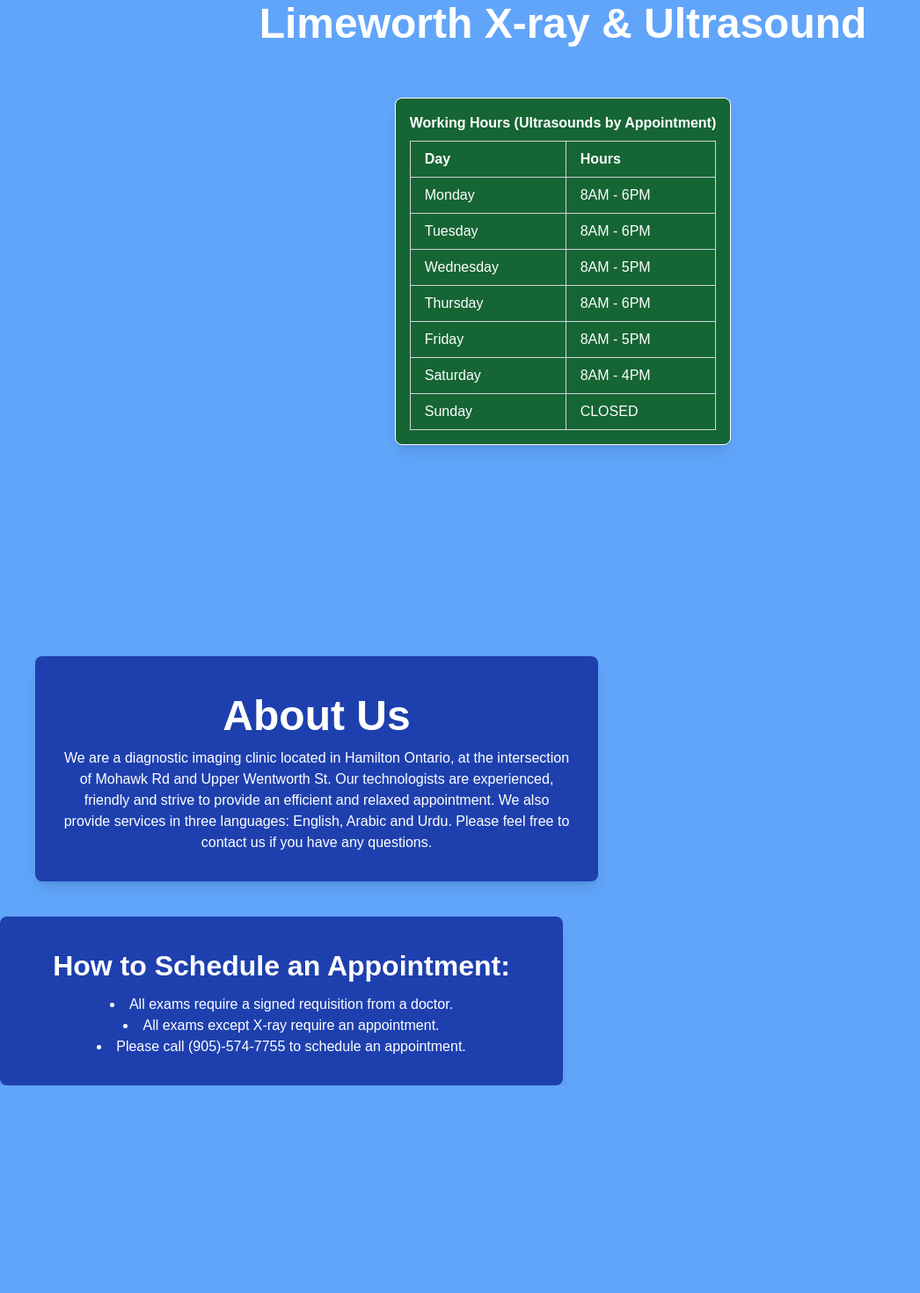
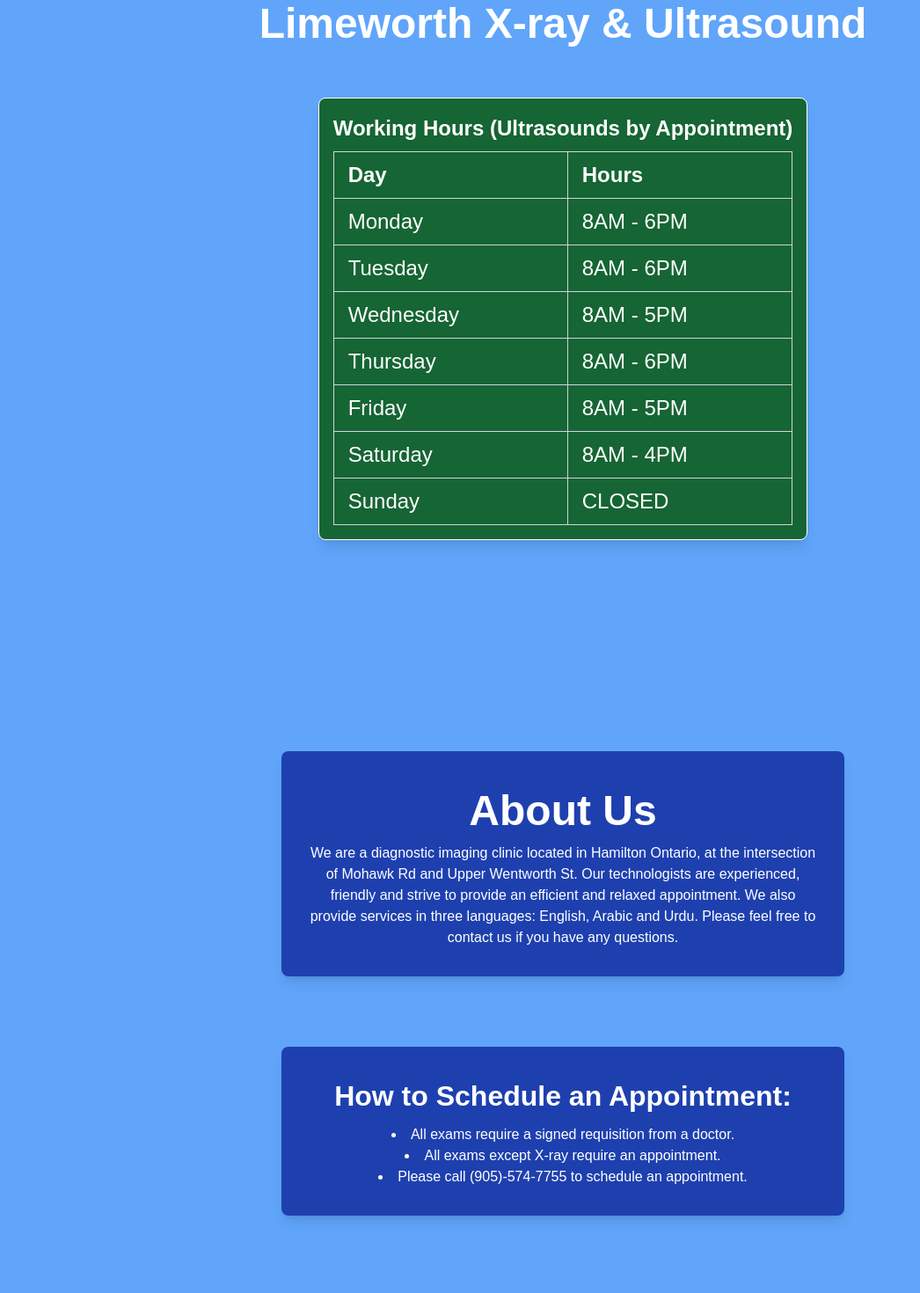
Before and after one commit to AymenS02/Limeworth, a React (Create React App) app: page / in a window 1280 px wide. Shown: the part 260-1730 px from the top of the page at 88% size, without its empty margins (0-1046 px from the left). Built offline with nearby package versions, Linux system fonts and the light colour scheme.

Commit message:
worked on about section alignement

```diff
--- a/src/App.jsx
+++ b/src/App.jsx
@@ -1,7 +1,7 @@
 import React from 'react';
 import Navbar from './components/Navbar.jsx';
 import Home from './components/Home.jsx';
-import About from './components/About.tsx';
+import About from './components/About.jsx';
 import Services from './components/Services.tsx';
 import Contact from './components/Contact.jsx';
 
--- a/src/components/About.tsx
+++ b/src/components/About.jsx
@@ -8,13 +8,13 @@ function About() {
     <div className="font-josefin flex flex-col justify-center items-center pb-[30vh] text-white">
       <Reveal>
         <div
-          className="flex flex-col justify-center items-center text-center m-10 p-8 bg-blue-800 rounded-lg shadow-lg w-[80vh]">
+          className="flex flex-col justify-center items-center text-center p-8 bg-blue-800 rounded-lg shadow-lg mx-[40vh] my-[5vh]">
           <h1 className="text-[6vh] font-bold">About Us</h1>
           <p className="text-[2vh]">We are a diagnostic imaging clinic located in Hamilton Ontario, at the intersection of Mohawk Rd and Upper Wentworth St. Our technologists are experienced, friendly and strive to provide an efficient and relaxed appointment. We also provide services in three languages: English, Arabic and Urdu. Please feel free to contact us if you have any questions.</p>
         </div>
       </Reveal>
       <Reveal>
-        <div className="flex flex-col justify-center items-center text-center p-8 bg-blue-800 rounded-lg shadow-lg w-[80vh]">
+        <div className="flex flex-col justify-center items-center text-center p-8 bg-blue-800 rounded-lg shadow-lg mx-[40vh] my-[5vh]">
           <h1 className="mb-2 text-[4vh] font-bold">How to Schedule an Appointment:</h1>
           <ul className="list-disc list-inside text-[2vh]">
             <li>All exams require a signed requisition from a doctor.</li>
--- a/src/components/Home.jsx
+++ b/src/components/Home.jsx
@@ -8,8 +8,8 @@ function Home() {
       <h1 className="text-[6vh] items-center font-bold pb-[6vh]">Limeworth X-ray & Ultrasound</h1>
       <motion.div whileHover={{ scale: 1.15 }} transition={{ duration: 0.2 }} className=''>
         <div className="p-[2vh] bg-green-800 rounded-lg shadow-lg border border-white">
-          <h3 className="font-bold pb-[1vh]">Working Hours (Ultrasounds by Appointment)</h3>
-          <table className="table-auto border-collapse border border-white w-full text-left">
+          <h3 className="text-[3vh] font-bold pb-[1vh]">Working Hours (Ultrasounds by Appointment)</h3>
+          <table className="text-[3vh] table-auto border-collapse border border-white w-full text-left">
             <thead className="m-0 p-0">
               <tr>
                 <th className="font-bold border border-gray-300 px-4 py-2">Day</th>
```
